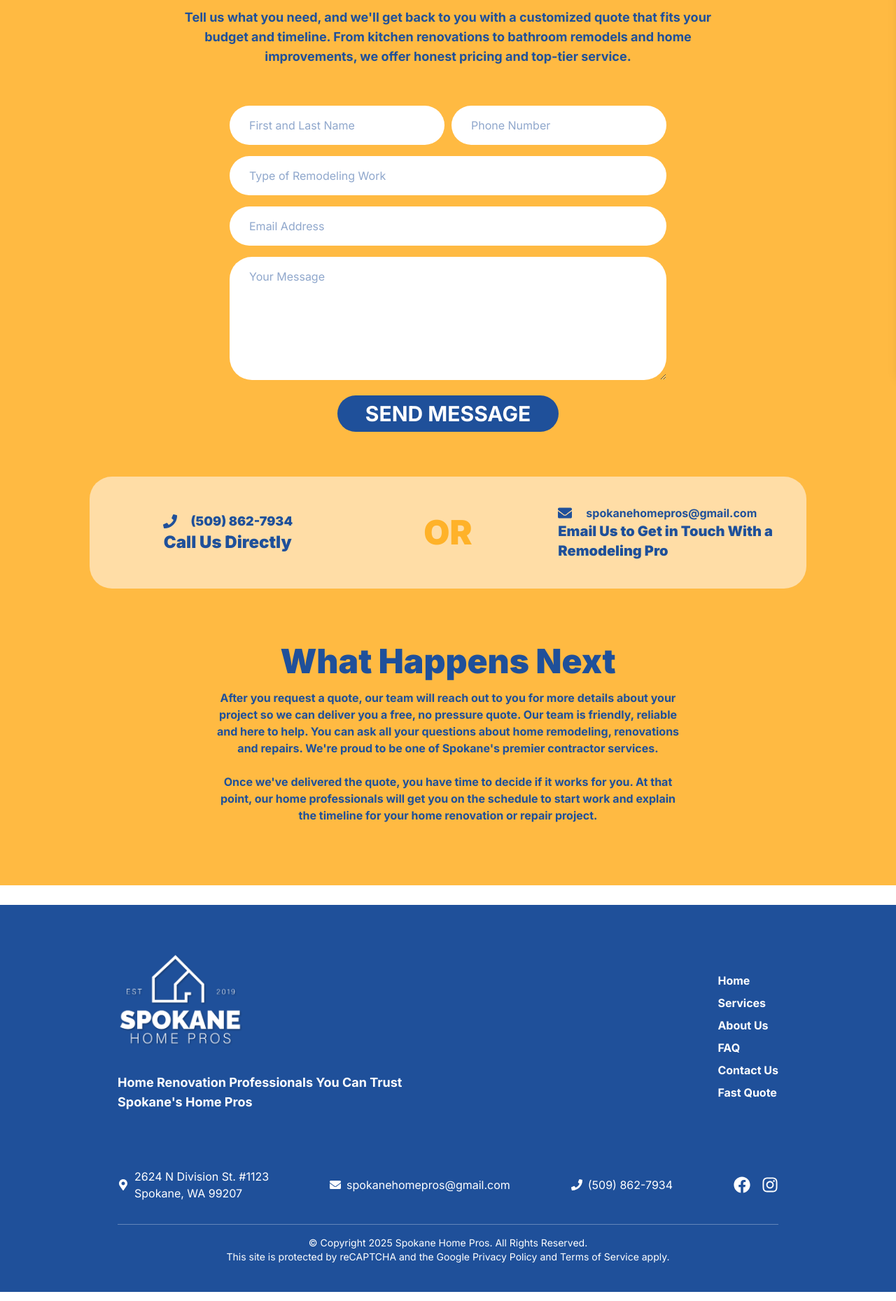
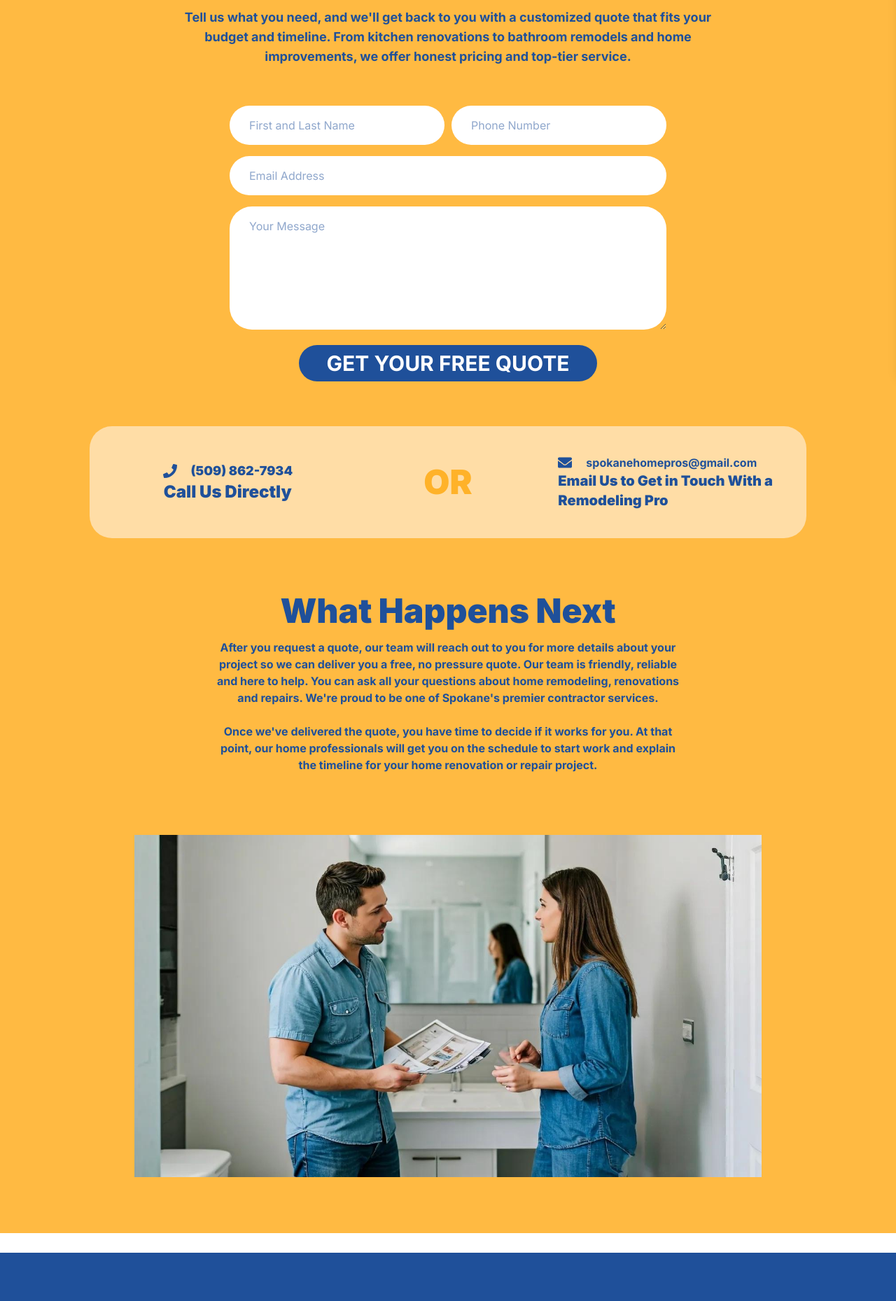
Before and after one commit to JordanMoureau/spokane-home-pros, a Next.js app: page /quote in a window 1280 px wide. Shown: the part 265-2124 px from the top of the page at 70% size. Built offline with nearby package versions, Linux system fonts and the light colour scheme.

Commit message:
lead fix

```diff
--- a/src/app/components/ContactForm.js
+++ b/src/app/components/ContactForm.js
@@ -120,21 +120,6 @@ export default function ContactForm() {
 
           <div>
             <input
-              placeholder="Type of Remodeling Work"
-              {...register("remodelingWork", {
-                required: "Type of work is required",
-              })}
-              className="w-full bg-white rounded-full py-4 px-7"
-            />
-            {errors.remodelingWork && (
-              <p className="text-red-500 text-sm">
-                {errors.remodelingWork.message}
-              </p>
-            )}
-          </div>
-
-          <div>
-            <input
               placeholder="Email Address"
               {...register("email", {
                 required: "Email is required",
@@ -166,7 +151,7 @@ export default function ContactForm() {
             type="submit"
             className="bg-[#1f509a] uppercase text-3xl text-white px-10 py-2 rounded-full font-bold hover:bg-[#1f509a]"
           >
-            Send Message
+            Get your free quote
           </button>
         </form>
       )}
--- a/src/app/fast-quote/page.js
+++ b/src/app/fast-quote/page.js
@@ -200,11 +200,11 @@ export default function FastQuotePage() {
           <TestimonialsForQuote />
         </div>
 
-        <p className="text-lg max-w-3xl">
+        <h2 className="text-lg max-w-3xl mt-20">
           Get your free, no obligation quote today! Take 60 seconds and get
           everything you need to know about your home renovation or home repair
           project.
-        </p>
+        </h2>
 
         <div className="mt-10 w-full max-w-2xl">
           <ContactForm />
--- a/src/app/quote/page.js
+++ b/src/app/quote/page.js
@@ -72,6 +72,13 @@ export default function QuotePage() {
             renovation or repair project.
           </p>
         </div>
+
+        <div className="max-w-4xl mt-20">
+          <img
+            src="/team.jpeg"
+            alt="a spokane home remodeling professional helping a customer"
+          />
+        </div>
       </section>
     </main>
   );
```
Also changed, not shown: public/team.jpeg (added).
